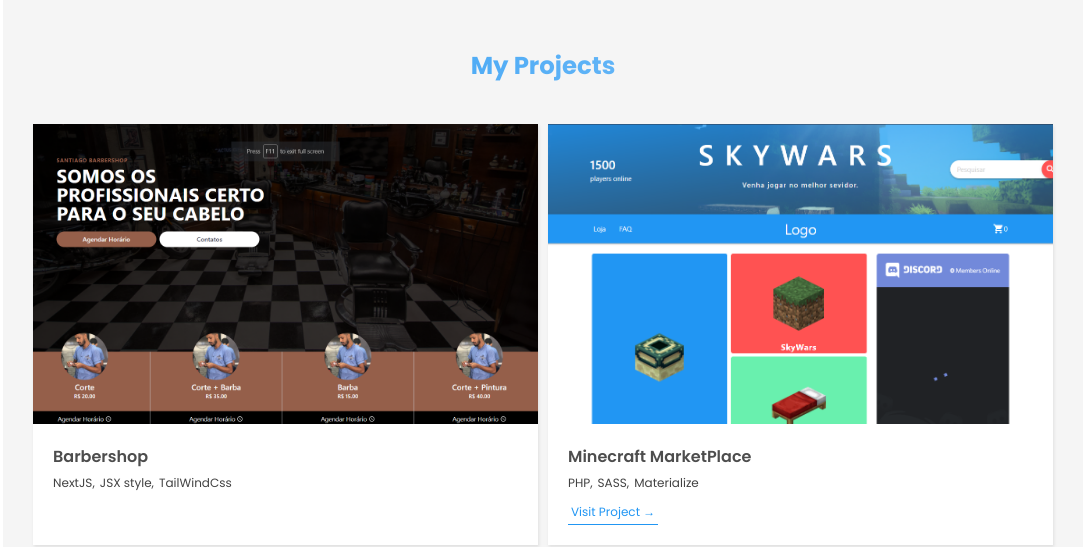
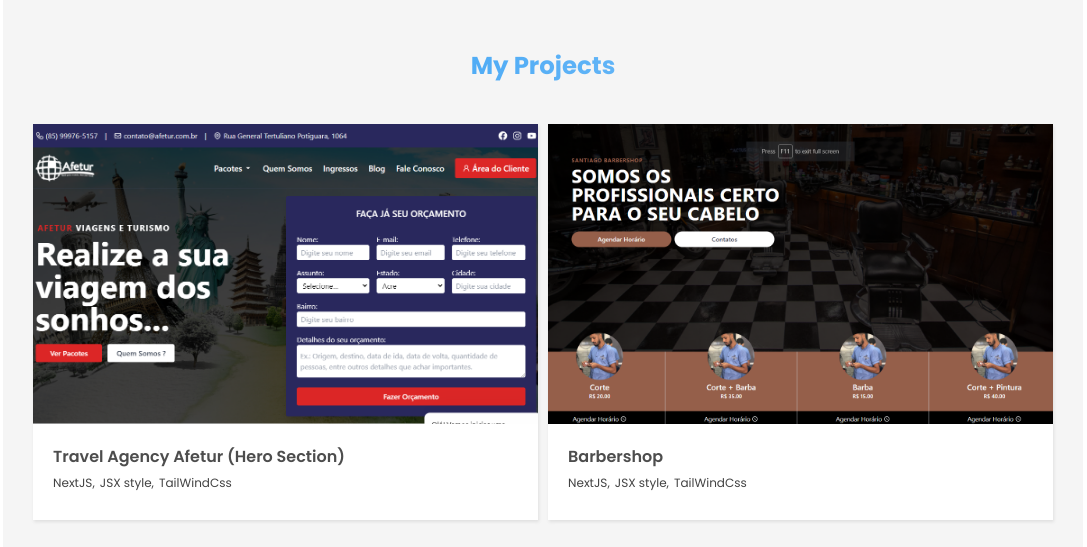
Before and after one commit to caionobrex/caionobrex.github.io, a plain HTML site: page index.html in a window 1280 px wide. Shown: the part 803-1350 px from the top of the page, without its empty margins (97-1184 px from the left). Drawn offline with Linux system fonts and the light colour scheme; grey boxes are pictures that could not be loaded.

Commit message:
Project card Afetur added

```diff
--- a/index.html
+++ b/index.html
@@ -74,6 +74,23 @@
 		<h2 class="secondary-heading center">My Projects</h2>
 
 		<div class="projects-section__grid">
+			<div class="project-card">
+				<div class="project-card__img-box">
+					<picture>
+						<!-- <source media="(max-width: 600px)" srcset="./images/project8-mobile.png" class="project-card__img"> -->
+						<!-- <source media="(max-width: 992px)" srcset="./images/project8.png" class="project-card__img"> -->
+						<img src="./images/project9.png" class="project-card__img">
+					</picture>
+				</div>
+				<div class="project-card__content">
+					<span class="project-card__title">Travel Agency Afetur (Hero Section)</span>
+					<ul class="project-card__list">
+						<li class="project-card__list-item">NextJS,</li>
+						<li class="project-card__list-item">JSX style,</li>
+						<li class="project-card__list-item">TailWindCss</li>
+					</ul>
+				</div>
+			</div>
 			<div class="project-card">
 				<div class="project-card__img-box">
 					<picture>
```
